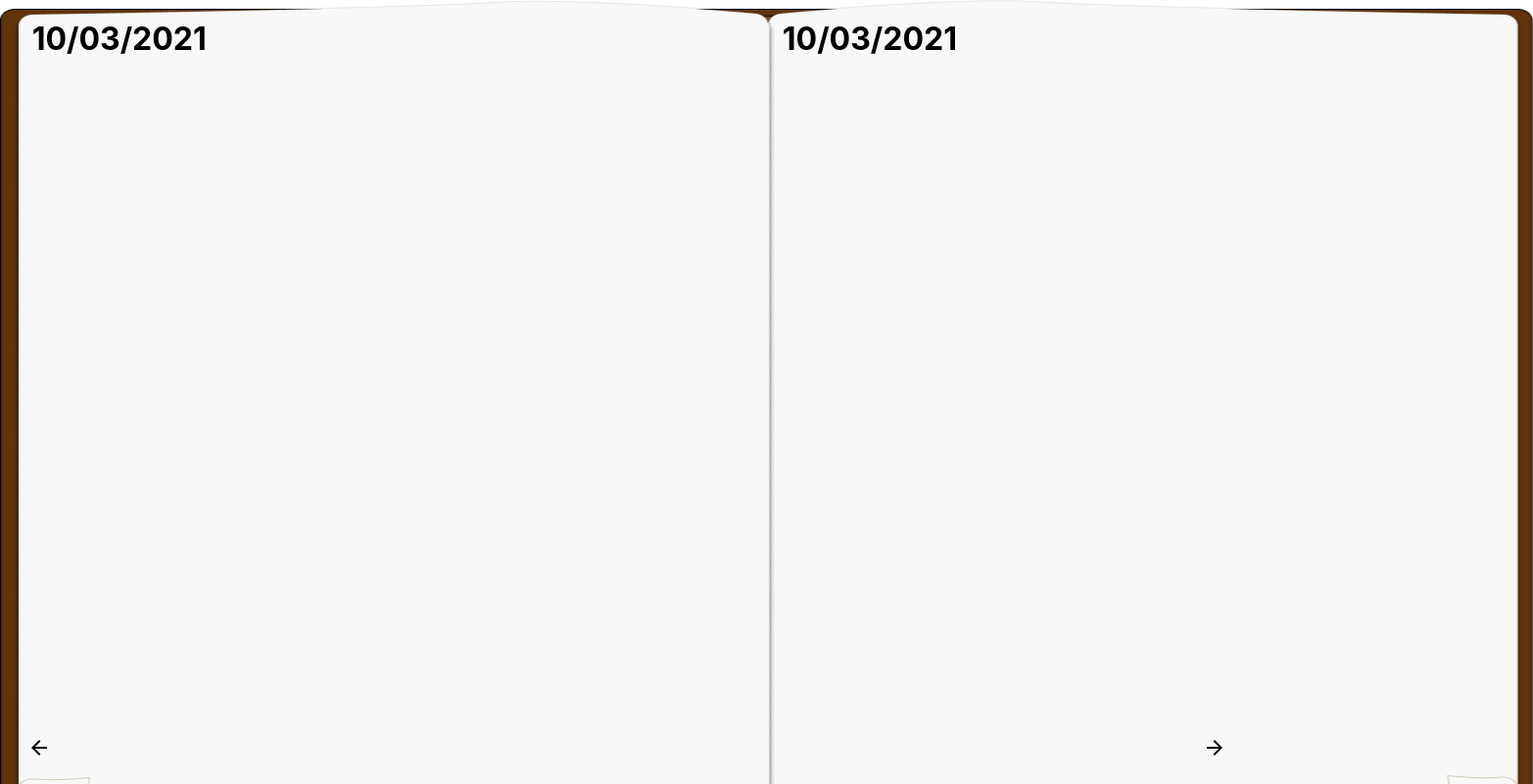
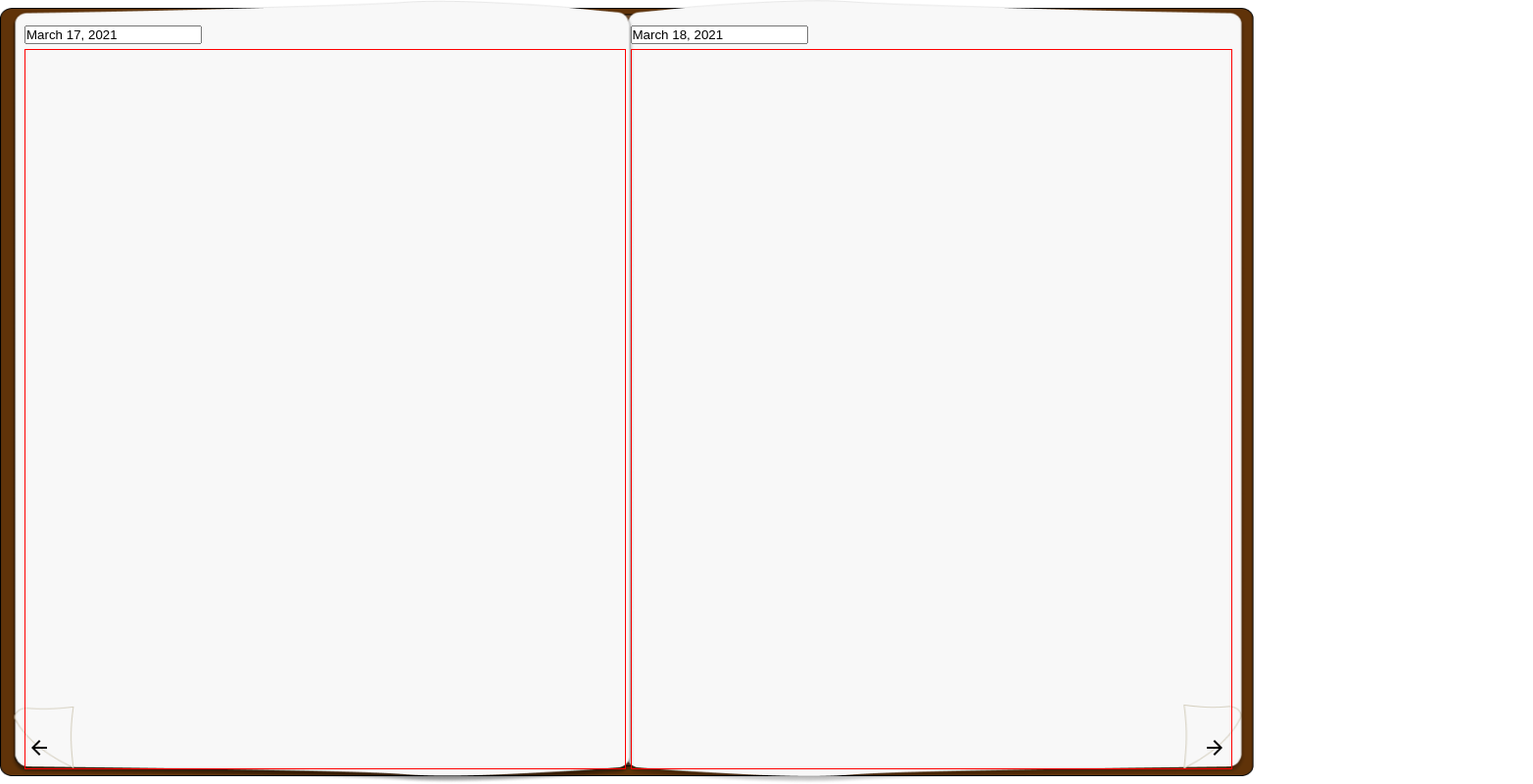
Before and after one commit to UOA-SE701-Group3-2021/3Lancers, a React (Create React App) app in the folder telos-frontend/: page / in a window 1280 px wide. Shown: the top 800 px of the page at 98% size, 1565 px wide, since content can reach past the window. Built offline with nearby package versions, Linux system fonts and the light colour scheme.

Commit message:
Issue #64 - Added datepicker in place of the date text on the journal pages to choose date

```diff
--- a/telos-frontend/package.json
+++ b/telos-frontend/package.json
@@ -9,6 +9,8 @@
     "@material-ui/core": "^4.11.3",
     "@material-ui/icons": "^4.11.2",
     "@material-ui/lab": "^4.0.0-alpha.57",
+    "@date-io/date-fns": "^2.10.8",
+    "@material-ui/pickers": "^3.3.10",
     "@testing-library/jest-dom": "^5.11.9",
     "@testing-library/react": "^11.2.5",
     "@testing-library/user-event": "^12.8.3",
@@ -19,6 +21,7 @@
     "moment": "^2.29.1",
     "react": "^17.0.1",
     "react-big-calendar": "^0.33.2",
+    "react-datepicker": "^3.6.0",
     "react-dom": "^17.0.1",
     "react-router-dom": "^5.2.0",
     "react-scripts": "4.0.3",
--- a/telos-frontend/src/App.css
+++ b/telos-frontend/src/App.css
@@ -1,8 +1,6 @@
 .Journal-view {
   position: absolute;
   text-align: right;
-  min-height: 880px;
-  min-width: 1565px;
   width: 100%;
   height: 100%;
 }
--- a/telos-frontend/src/views/journal/Journal.css
+++ b/telos-frontend/src/views/journal/Journal.css
@@ -1,17 +1,42 @@
 .Journal {
-    background-image: url("./journal.png");
+  background-image: url('./journal.png');
   background-size: 100% 100%;
   width: 100%;
   height: 100%;
+  flex-direction: row;
+  display: flex;
+}
+
+.Half-journal {
+  display: flex;
+  flex-direction: column;
+  width: 50%;
+  margin-top: 10px;
+  margin-bottom: 15px;
+}
+
+.Half-journal:first-child {
+  margin-left: 25px;
+}
+
+.Half-journal:last-child {
+  margin-right: 18px;
 }
 
 .Arrow-left {
-    position: fixed;
+  position: absolute;
   bottom: 25px;
   left: 28px;
+  cursor: pointer;
 }
 .Arrow-right {
-    position: fixed;
+  position: absolute;
   bottom: 25px;
   right: 28px;
+  cursor: pointer;
 }
+
+.Date-select {
+  position: absolute;
+  left: 0px;
+}
--- a/telos-frontend/src/views/journal/Journal.jsx
+++ b/telos-frontend/src/views/journal/Journal.jsx
@@ -1,15 +1,54 @@
+import { useState } from 'react';
 import './Journal.css';
 import ArrowForwardIcon from '@material-ui/icons/ArrowForward';
 import ArrowBackIcon from '@material-ui/icons/ArrowBack';
+import DatePicker from 'react-datepicker';
 import Page from './Page';
+import 'react-datepicker/dist/react-datepicker.css';
 
-const Journal = () => (
-  <div className="Journal">
-    <ArrowBackIcon className="Arrow-left" />
-    <Page />
-    <Page />
-    <ArrowForwardIcon className="Arrow-right" />
-  </div>
-);
+const Journal = () => {
+  const MILLISECONDS_PER_DAY = 1000 * 60 * 60 * 24;
+  const DAYS_TO_CHANGE_BY = 1;
+  const date = new Date();
+  const [dateLeftPage, setDateLeftPage] = useState(date.getTime());
+  const [dateRightPage, setDateRightPage] = useState(
+    date.getTime() + DAYS_TO_CHANGE_BY * MILLISECONDS_PER_DAY
+  );
+
+  function handleLeftNav() {
+    setDateLeftPage(dateLeftPage - DAYS_TO_CHANGE_BY * MILLISECONDS_PER_DAY);
+    setDateRightPage(dateRightPage - DAYS_TO_CHANGE_BY * MILLISECONDS_PER_DAY);
+  }
+
+  function handleRightNav() {
+    setDateLeftPage(dateLeftPage + DAYS_TO_CHANGE_BY * MILLISECONDS_PER_DAY);
+    setDateRightPage(dateRightPage + DAYS_TO_CHANGE_BY * MILLISECONDS_PER_DAY);
+  }
+
+  return (
+    <div className="Journal">
+      <div className="Half-journal">
+        <ArrowBackIcon className="Arrow-left" onClick={handleLeftNav} />
+        <DatePicker
+          selected={dateLeftPage}
+          onChange={(selectedDate) => setDateLeftPage(selectedDate.getTime())}
+          dateFormat="MMMM d, yyyy"
+          className="Date-select"
+        />
+        <Page newDate={dateLeftPage} className="Page" />
+      </div>
+      <div className="Half-journal">
+        <DatePicker
+          selected={dateRightPage}
+          onChange={(selectedDate) => setDateLeftPage(selectedDate.getTime())}
+          dateFormat="MMMM d, yyyy"
+          className="Date-select"
+        />
+        <Page newDate={dateRightPage} className="Page" />
+        <ArrowForwardIcon className="Arrow-right" onClick={handleRightNav} />
+      </div>
+    </div>
+  );
+};
 
 export default Journal;
--- a/telos-frontend/src/views/journal/Page.css
+++ b/telos-frontend/src/views/journal/Page.css
@@ -1,20 +1,11 @@
-
 .Page {
   display: inline-flex;
   flex-direction: row;
-    width: 48%;
-    margin-right: 15px;
+  width: 99%;
+  margin-right: 10px;
   margin-top: 20px;
-    height: 94%;
-}
-
-.Page :last-child {
-    margin-right: 25px;
-}
-
-.Text {
-    width: 100%;
-    height: 100%;
+  height: 95%;
+  border: 1px red solid;
 }
 
 textarea {
@@ -25,5 +16,5 @@ textarea {
   resize: none;
   overflow: auto;
   width: 100%;
-    height: 94%;
+  height: 100%;
 }
--- a/telos-frontend/src/views/journal/Page.jsx
+++ b/telos-frontend/src/views/journal/Page.jsx
@@ -2,7 +2,6 @@ import './Page.css';
 
 const Page = () => (
   <div className="Page">
-    <h1>10/03/2021</h1>
     <textarea />
   </div>
 );
```
Also changed, not shown: 1 other file (tests, documents, lock files or other folders). Lines whose indentation alone changed are shown as unchanged.
